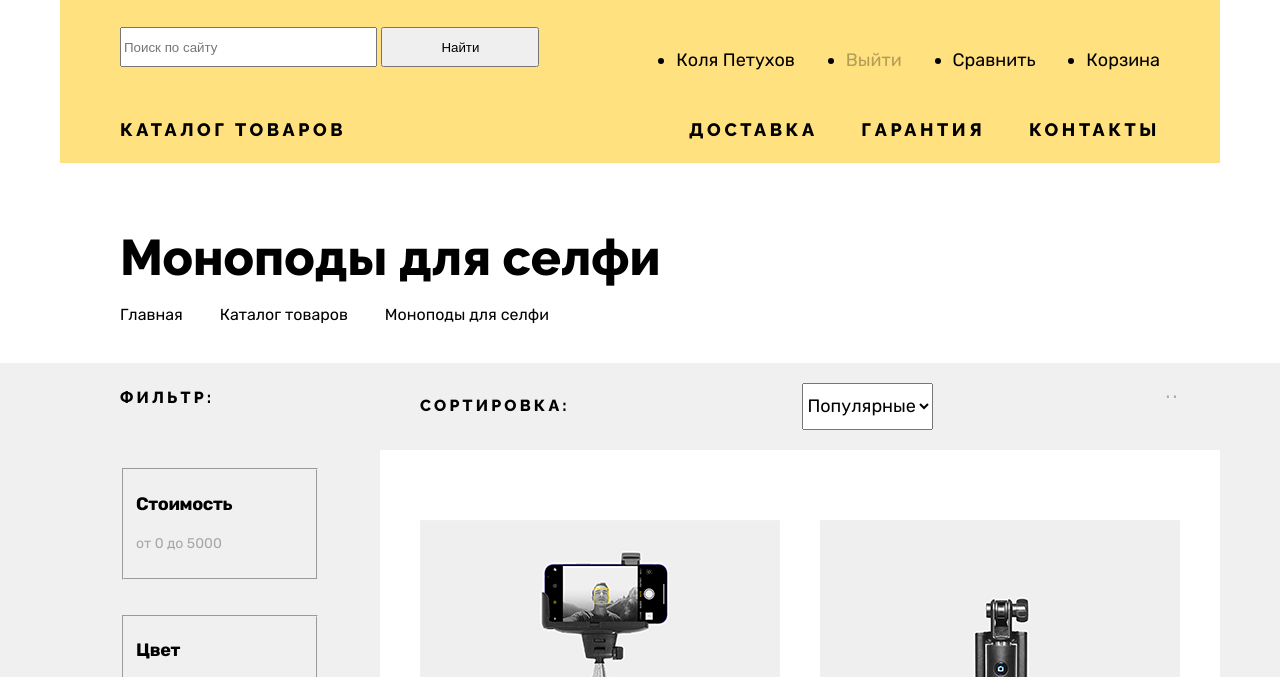
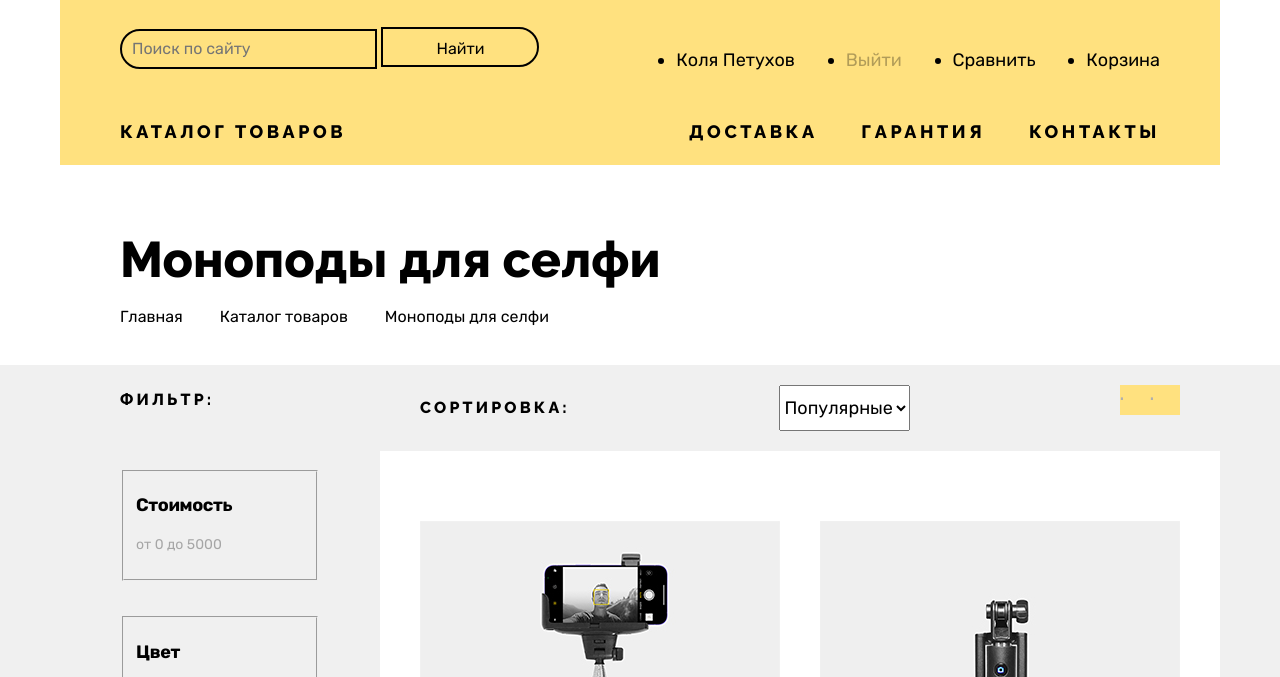
Before and after one commit to htmlacademy-htmlcss/2252007-device-1, a plain HTML site: page catalog.html in a window 1280 px wide. Shown: the part 54-731 px from the top of the page. Drawn offline with Linux system fonts and the light colour scheme.

Commit message:
Микросетки на флексах #1
Что-то не получатся разобраться с формой в user-navigation.

```diff
--- a/styles/styles.css
+++ b/styles/styles.css
@@ -116,19 +116,40 @@ body {
 .field {
   width: 257px;
   height: 40px;
+  padding: 10px;
+  border: 2px solid #000000;
+  border-radius: 50px 0 0 50px;
+  background-color: #ffe17f;
+  color: #000000;
+  font-family: "Rubik", sans-serif;
+  font-size: 16px;
+  font-weight: 400;
+  line-height: 20px;
 }
 
 .button-search {
   width: 158px;
   height: 40px;
+  padding: 10px;
+  border: 2px solid #000000;
+  border-radius: 0 50px 50px 0;
+  background-color: #ffe17f;
+  color: #000000;
+  text-align: center;
+  font-family: "Rubik", sans-serif;
+  font-size: 16px;
+  font-weight: 400;
+  line-height: 20px;
 }
 
 .user-navigation-list {
   display: flex;
+  flex-wrap: wrap;
   flex-direction: row;
   width: 480px;
   justify-content: flex-end;
   margin-bottom: 30px;
+  list-style: none;
 }
 
 .main-navigation-item {
@@ -152,6 +173,8 @@ body {
   line-height: 30px;
   font-weight: 400;
   text-decoration: none;
+  min-width: 105px;
+  min-height: 30px;
 }
 
 /* Main navigation */
@@ -187,6 +210,7 @@ body {
   padding: 0;
   width: 471px;
   display: flex;
+  flex-wrap: wrap;
   justify-content: space-between;
   margin-left: auto;
   list-style: none;
@@ -656,8 +680,16 @@ body {
   width: 150px;
   padding: 0;
   display: flex;
+  flex-wrap: wrap;
   justify-content: space-between;
   margin-bottom: 61px;
+  list-style: none;
+}
+
+.social-item {
+  width: 40px;
+  height: 40px;
+  background-color: #ffe17f;
 }
 
 /* Footer Phone */
@@ -840,19 +872,26 @@ body {
   color: #000000;
 }
 
-.sort-list {
-  list-style: none;
-  margin: 0;
-  padding: 0;
-  display: flex;
-}
-
 .select-control {
   font-family: "Rubik", sans-serif;
   font-size: 18px;
   font-weight: 400;
   line-height: 30px;
   color: #000000;
+}
+
+.sort-list {
+  list-style: none;
+  margin: 0;
+  padding: 0;
+  display: flex;
+  width: 60px;
+}
+
+.sort-item {
+  width: 30px;
+  height: 30px;
+  background-color: #ffe17f;
 }
 
 .sort-item-link {
```
